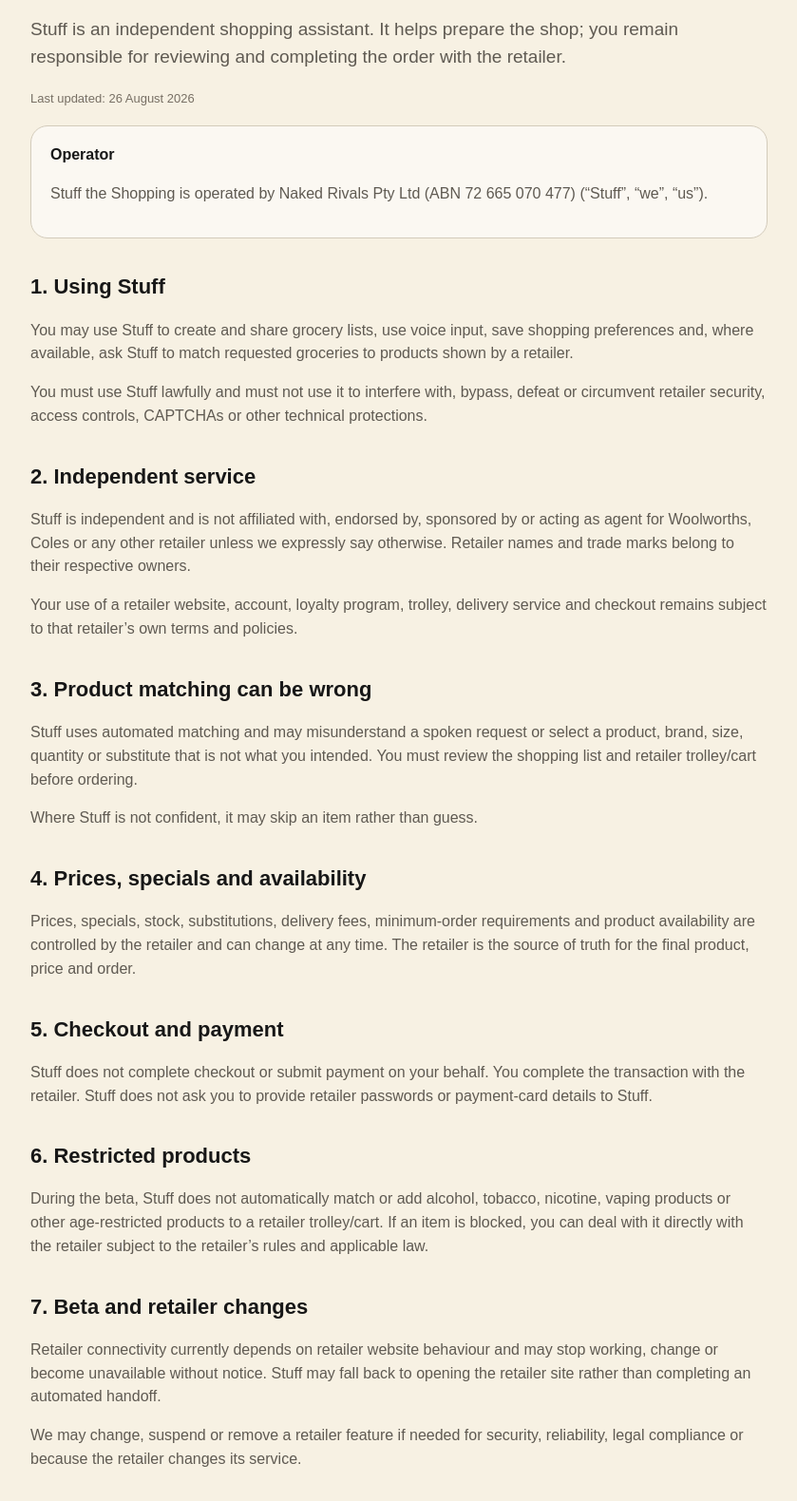
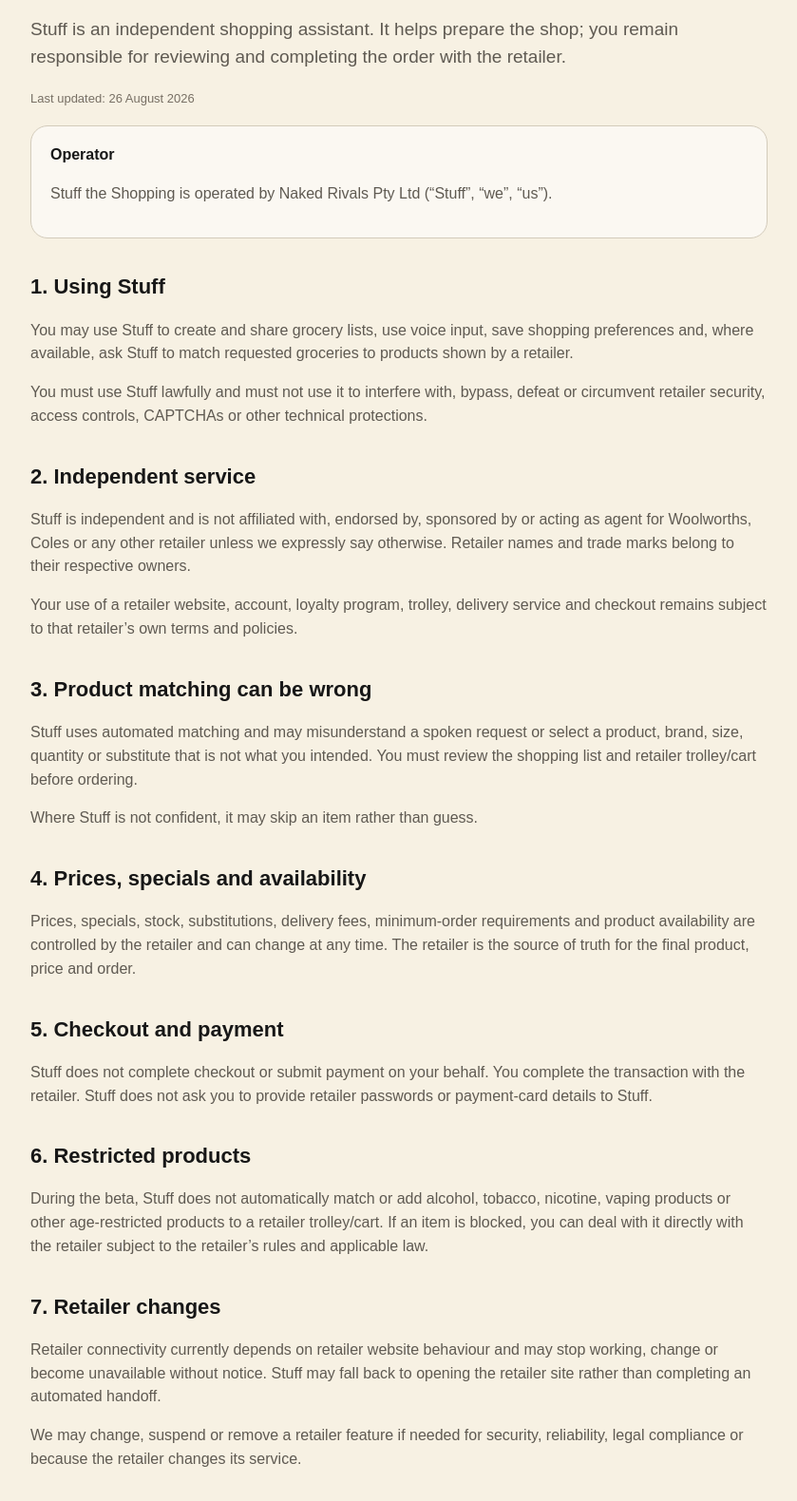
Before and after one commit to andrew020176-netizen/hello-david, a browser extension: page terms.html in a window 1280 px wide. Shown: the part 155-1735 px from the top of the page at 95% size, without its empty margins (220-1059 px from the left). Drawn offline with Linux system fonts and the light colour scheme.

Commit message:
Remove unverified ABN from terms

```diff
--- a/terms.html
+++ b/terms.html
@@ -19,7 +19,7 @@
   <p class="lead">Stuff is an independent shopping assistant. It helps prepare the shop; you remain responsible for reviewing and completing the order with the retailer.</p>
   <p class="meta">Last updated: 26 August 2026</p>
 
-  <div class="card"><strong>Operator</strong><p>Stuff the Shopping is operated by Naked Rivals Pty Ltd (ABN 72 665 070 477) (“Stuff”, “we”, “us”).</p></div>
+  <div class="card"><strong>Operator</strong><p>Stuff the Shopping is operated by Naked Rivals Pty Ltd (“Stuff”, “we”, “us”).</p></div>
 
   <h2>1. Using Stuff</h2>
   <p>You may use Stuff to create and share grocery lists, use voice input, save shopping preferences and, where available, ask Stuff to match requested groceries to products shown by a retailer.</p>
@@ -42,7 +42,7 @@
   <h2>6. Restricted products</h2>
   <p>During the beta, Stuff does not automatically match or add alcohol, tobacco, nicotine, vaping products or other age-restricted products to a retailer trolley/cart. If an item is blocked, you can deal with it directly with the retailer subject to the retailer’s rules and applicable law.</p>
 
-  <h2>7. Beta and retailer changes</h2>
+  <h2>7. Retailer changes</h2>
   <p>Retailer connectivity currently depends on retailer website behaviour and may stop working, change or become unavailable without notice. Stuff may fall back to opening the retailer site rather than completing an automated handoff.</p>
   <p>We may change, suspend or remove a retailer feature if needed for security, reliability, legal compliance or because the retailer changes its service.</p>
 
```
